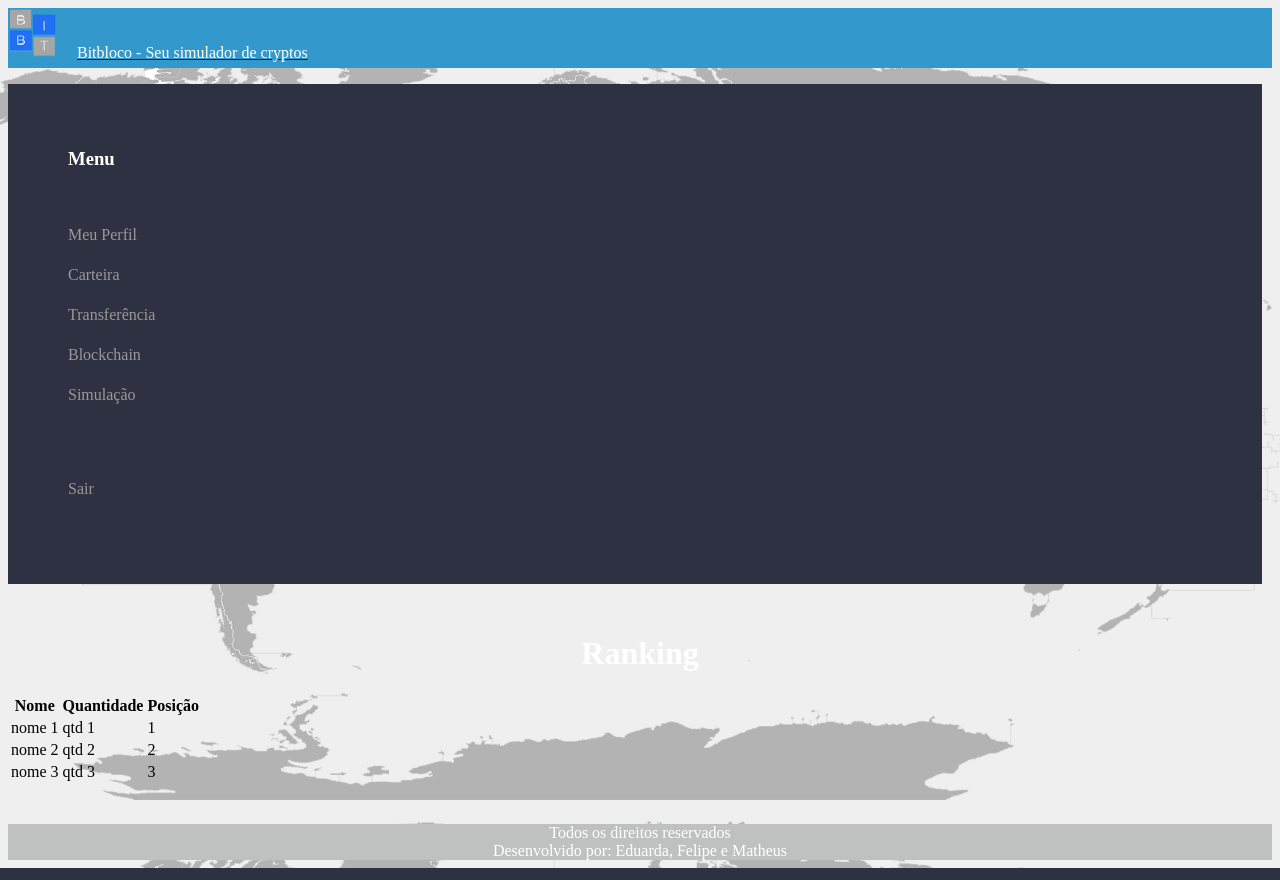
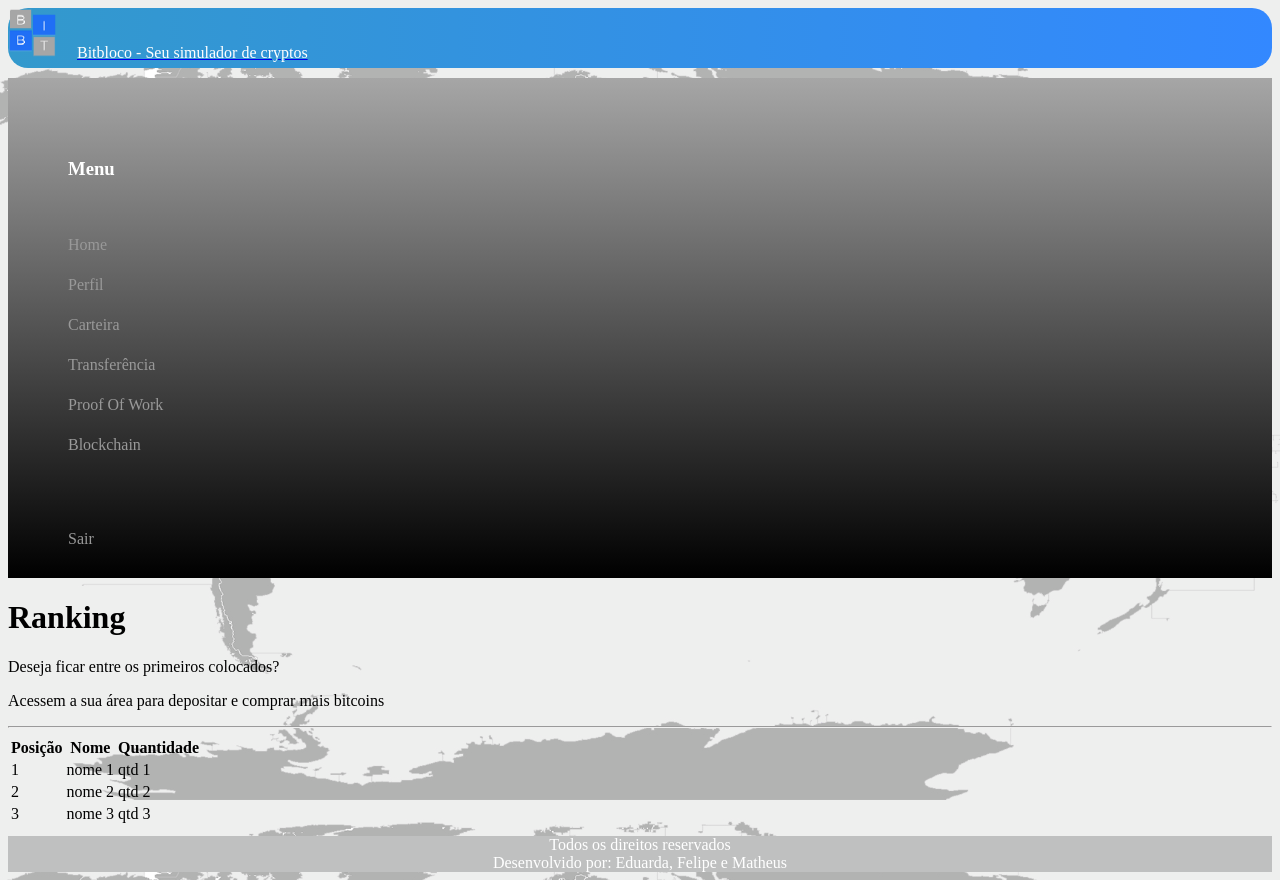
Before and after one commit to eduardaarosaa/bitbloco, a CodeIgniter app: page /database/index.php/welcome/tela_principal in a window 1280 px wide. Run offline with CodeIgniter, Linux system fonts and the light colour scheme; some libraries are stand-ins or nearby versions.

Commit message:
Revisão geral junto com o grupo.

```diff
--- a/application/controllers/Welcome.php
+++ b/application/controllers/Welcome.php
@@ -42,6 +42,7 @@ class Welcome extends CI_Controller {
 	public function tela_principal()
 	{
 		$this->load->view('header');
+		$this->load->view('menu');
 		$this->load->view('tela_principal');
 		$this->load->view('rodape');
 	}
@@ -50,12 +51,14 @@ class Welcome extends CI_Controller {
 	public function tela_perfil()
 	{
 		$this->load->view('header');
+		$this->load->view('menu');
 		$this->load->view('tela_perfil');
 		$this->load->view('rodape');
 	}
 	public function tela_carteira()
 	{
 		$this->load->view('header');
+		$this->load->view('menu');
 		$this->load->view('tela_carteira');
 		$this->load->view('rodape');
 	}
@@ -67,12 +70,14 @@ class Welcome extends CI_Controller {
 	public function tela_blockchain()
 	{
 		$this->load->view('header');
+		$this->load->view('menu');
 		$this->load->view('tela_blockchain');
 		$this->load->view('rodape');
 	}
 	public function tela_simulacao()
 	{
 		$this->load->view('header');
+		$this->load->view('menu');
 		$this->load->view('tela_simulacao');
 		$this->load->view('rodape');
 	}
--- a/application/views/header.php
+++ b/application/views/header.php
@@ -22,7 +22,7 @@
         <nav class="navbar navbar-inverse">
           <div class="container-fluid">
               <div class="navbar-header">
-                <a href="tela_principal" title="ir para tela principal"><img src="../../image/icone.png" height="50" width="50"></a>
+                <a href="tela_principal" title="Home"><img src="../../image/icone.png" height="50" width="50"></a>
                 <a style="margin-left:15px" class="navbar-brand" href="../../README.md" title="Informações do projeto">
                 <font color="#FFF"> Bitbloco - Seu simulador de cryptos </font>
                 </a>
--- /dev/null
+++ b/application/views/menu.php
@@ -0,0 +1,19 @@
+        <div class="row">
+			<div class="col-2 divMenu sidebar">
+                <ul class="sidebar-nav">
+                    <br>
+                    <br>
+                    <li> <h3> <font color="#FFF"> Menu </font> </h3> </li>
+                    <br>
+                    <li> <a href="tela_principal">Home</a> </li>
+                    <li> <a href="tela_perfil">Perfil</a> </li>
+                    <li> <a href="tela_carteira">Carteira</a> </li>
+                    <li> <a href="tela_transferencia">Transferência</a> </li>
+                    <li> <a href="tela_simulacao">Proof Of Work</a> </li>
+                    <li> <a href="tela_blockchain">Blockchain</a> </li>
+                    <br>
+                    <br>
+                    <br>
+                    <li> <a href="tela_login">Sair</a> </li>
+                </ul>
+			</div>
--- a/application/views/tela_principal.php
+++ b/application/views/tela_principal.php
@@ -1,51 +1,35 @@
-        <div class="row">
-			<div class="col-2 divMenu">
-                <ul class="sidebar-nav">
-                    <br>
-                    <br>
-                    <li> <h3> <font color="#FFF"> Menu </font> </h3> </li>
-                    <br>
-                    <li> <a href="tela_perfil">Meu Perfil</a> </li>
-                    <li> <a href="tela_carteira">Carteira</a> </li>
-                    <li> <a href="tela_transferencia">Transferência</a> </li>
-                    <li> <a href="tela_blockchain">Blockchain</a> </li>
-                    <li> <a href="tela_simulacao">Simulação</a> </li>
-                    <br>
-                    <br>
-                    <br>
-                    <li> <a href="tela_login">Sair</a> </li>
-                </ul>
-			</div>
-			<div class="col-1 divEspaco"></div>
-			<div class="col-7 divRanking">
-				<h1 class="display-4" align="center" style="color: #FFF"> Ranking </h1>
+			<div class="col-9 divConteudo jumbotron">
+				<h1 class="display-4"> Ranking </h1>
+				<p class="lead">Deseja ficar entre os primeiros colocados?</p>
+				<p>Acessem a sua área para depositar e comprar mais bitcoins</p>
+				<hr class="my-4">
 				<table class="table table-striped table-sm-3 table-bordered">
 					<thead class="table-dark">
 						<tr>
+							<th><center>Posição</center></th>
 							<th><center>Nome</center></th>
 							<th><center>Quantidade</center></th>
-							<th><center>Posição</center></th>
 					</thead>
 					<tbody>
 						<tr>
+							<td>1</td>
 							<td>nome 1</td>
 							<td>qtd 1</td>
-							<td>1</td>
 						</tr>
 						<tr>
+							<td>2</td>
 							<td>nome 2</td>
 							<td>qtd 2</td>
-							<td>2</td>
 						</tr>
 						<tr>
+							<td>3</td>
 							<td>nome 3</td>
 							<td>qtd 3</td>
-							<td>3</td>
 						</tr>
 					</tbody>
 				</table>
 			</div>
-			<div class="col-1 divEspaco"></div>
+		<!-- fechando a linha que inicia no arquivo menu.php -->
         </div>
         <div class="row">
             <div class="col-12 divEspaço"></div>
--- a/application/views/tela_transferencia.php
+++ b/application/views/tela_transferencia.php
@@ -8,6 +8,7 @@
         <br>
         <li> <h3> <font color="#FFF"> Menu </font> </h3> </li>
         <br>
+        <li> <a href="tela_principal">Home</a> </li>
         <li> <a href="tela_perfil">Meu Perfil</a> </li>
         <li> <a href="tela_carteira">Carteira</a> </li>
         <li> <a href="tela_transferencia">Transferência</a> </li>
@@ -40,10 +41,8 @@
 </div>
 
 <script>
-
 jQuery(window).load(function () {
       $(".loader").delay(1200).fadeOut("slow"); //retire o delay quando for copiar!
     $("#tudo_page").toggle("fast");
 });
-
 </script>
--- a/style/cadastro.css
+++ b/style/cadastro.css
@@ -5,7 +5,7 @@
 
 body {
   background: #39C;
-  background: linear-gradient(to right, #38B, #39F);
+  background: linear-gradient(to right, #39C, #38F);
 }
 
 .card-signin {
--- a/style/estilo.css
+++ b/style/estilo.css
@@ -1,6 +1,6 @@
 /* aplicação do CSS em tags */
 body {
-	 background: url(../image/FundoSite.jpg) center center no-repeat fixed;
+	  background: url(../image/FundoSite.jpg) center center no-repeat fixed;
   	-webkit-background-size: cover;
   	-moz-background-size: cover;
   	-o-background-size: cover;
@@ -22,6 +22,10 @@ footer {
 
 }
 
+.jumbotron{
+  background-color: transparent;
+}
+
 .divEspaco{
 	min-height:30px;
 }
@@ -36,28 +40,25 @@ footer {
 .divNavbar{
 	height:60px;
   margin-bottom: 10px;
+  border-radius: 20px;
 	background-color:#39C;
+  background: linear-gradient(to right, #39C, #38F);
 }
 
 .divMenu{
-	background-color:#2D3142;
+  background-color: #BFC0C0;
+	background:linear-gradient(to bottom, #A6A6A6, #000);
 	min-height: 500px;
   margin-right: 10px;
 }
 
-.divRanking{
+.divConteudo{
 
 }
 
 
 
 /* aplicação do CSS em tags do NavBar */
-.btn-dark
-{
-	height:40px;
-	width:100px;
-}
-
 .sidebar-nav li {
   text-indent: 20px;
   line-height: 40px;
@@ -80,7 +81,7 @@ footer {
 }
 
 .sidebar-nav>.sidebar-brand {
-  height: 65px;
+  max-height: 65px;
   font-size: 18px;
   line-height: 60px;
 }
@@ -93,3 +94,32 @@ footer {
   color: #fff;
   background: none;
 }
+
+
+
+
+/* On screens that are less than 700px wide, make the sidebar into a topbar */
+@media screen and (max-width: 700px) {
+  .sidebar {
+    width: 100%;
+    height: auto;
+    position: relative;
+  }
+  .sidebar a {float: left;}
+  div.content {margin-left: 0;}
+}
+
+/* On screens that are less than 400px, display the bar vertically, instead of horizontally */
+@media screen and (max-width: 400px) {
+  .sidebar a {
+    text-align: center;
+    float: none;
+  }
+}
+
+.sidebar {
+  margin: 0;
+  padding: 0;
+  height: 100%;
+  overflow: auto;
+}
--- a/style/signin.css
+++ b/style/signin.css
@@ -2,6 +2,7 @@ body {
   padding-top: 40px;
   padding-bottom: 40px;
   background-color: #39C;
+  background: linear-gradient(to right, #39C, #38F);
 }
 
 .form-signin {
```
Also changed, not shown: application/views/tela_blockchain.php (+1 -18 lines), application/views/tela_carteira.php (+3 -20 lines), application/views/tela_perfil.php (+1 -18 lines), application/views/tela_simulacao.php (+1 -18 lines).
